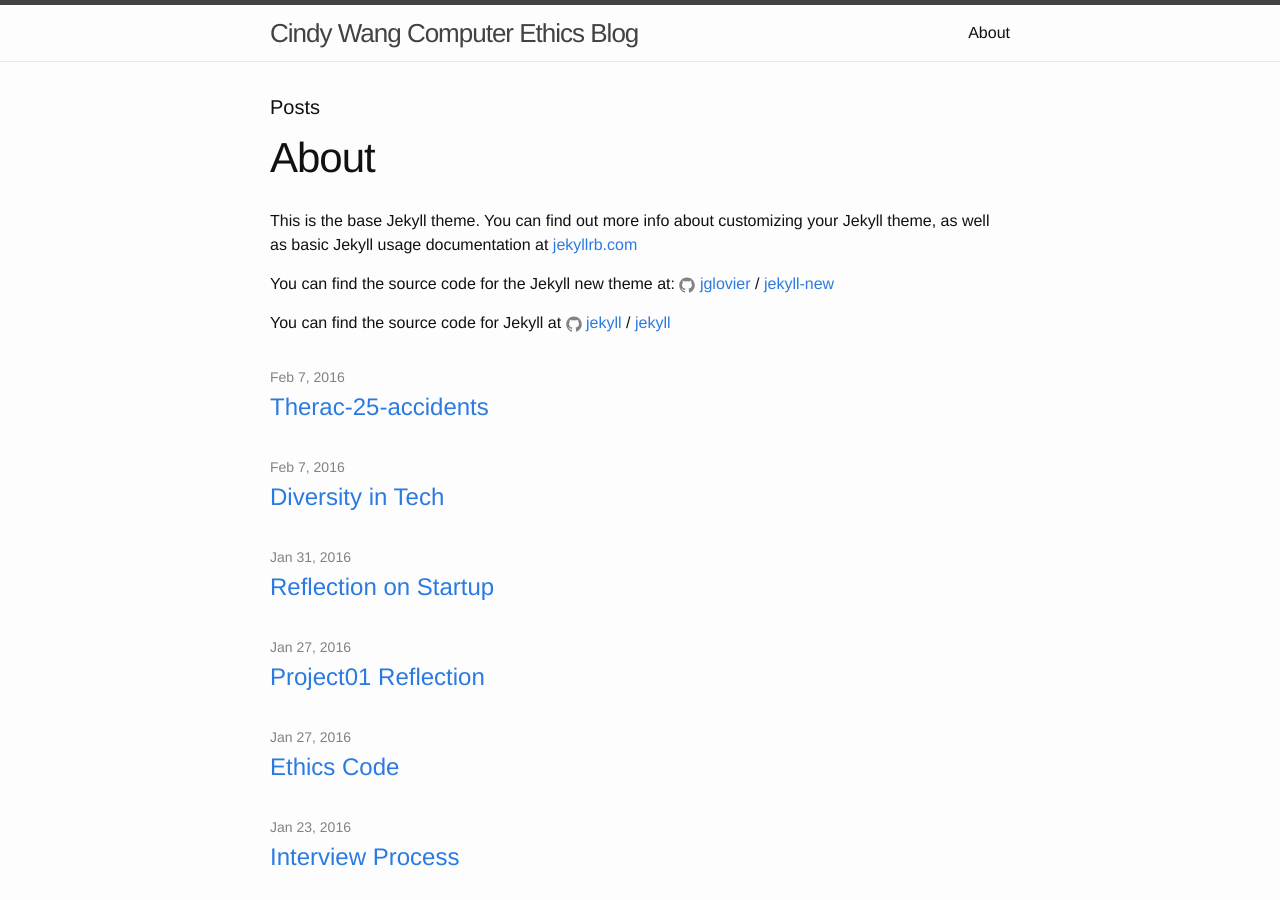
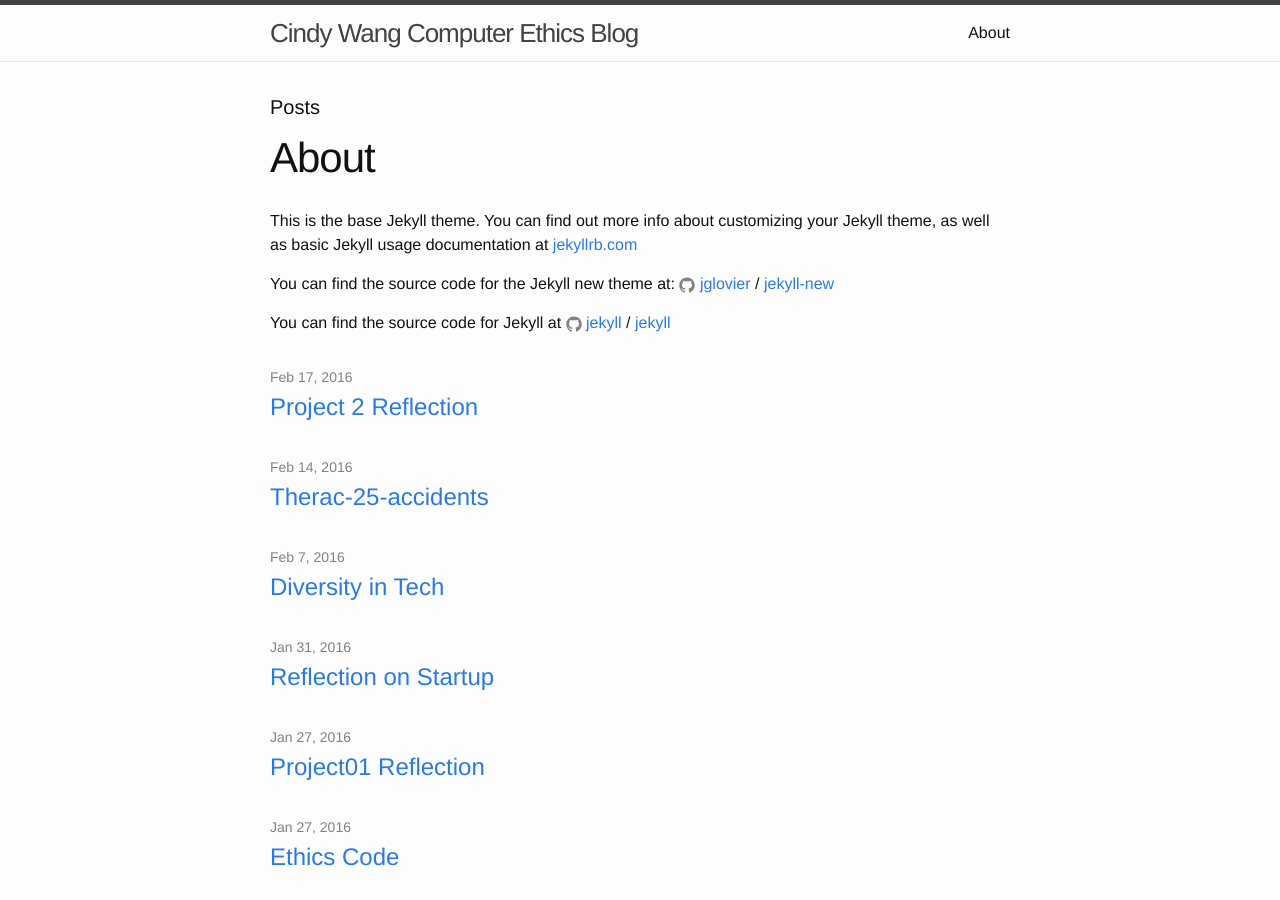
Before and after one commit to Yujia-Qin/Yujia-Qin.github.io, a Jekyll site: the page built from index.html, in a window 1280 px wide and 900 px high. Built offline with Jekyll 4.4.1, drawn with Linux system fonts in a browser that asks for light colours.

Commit message:
reflectin

```diff
--- a/_posts/2016-02-14-computer-Therac-25-accidents.markdown
+++ b/_posts/2016-02-14-computer-Therac-25-accidents.markdown
@@ -1,7 +1,7 @@
 ---
 layout: post
 title:  "Therac-25-accidents"
-date:   2016-02-07 14:38:00 -0600
+date:   2016-02-14 14:38:00 -0600
 categories: jekyll update
 ---
 
--- /dev/null
+++ b/_posts/2016-02-17-project-2-reflection.markdown
@@ -0,0 +1,6 @@
+---
+layout: post
+title:  "Project 2 Reflection"
+date:   2016-02-17 14:38:00 -0600
+categories: jekyll update
+---
```
